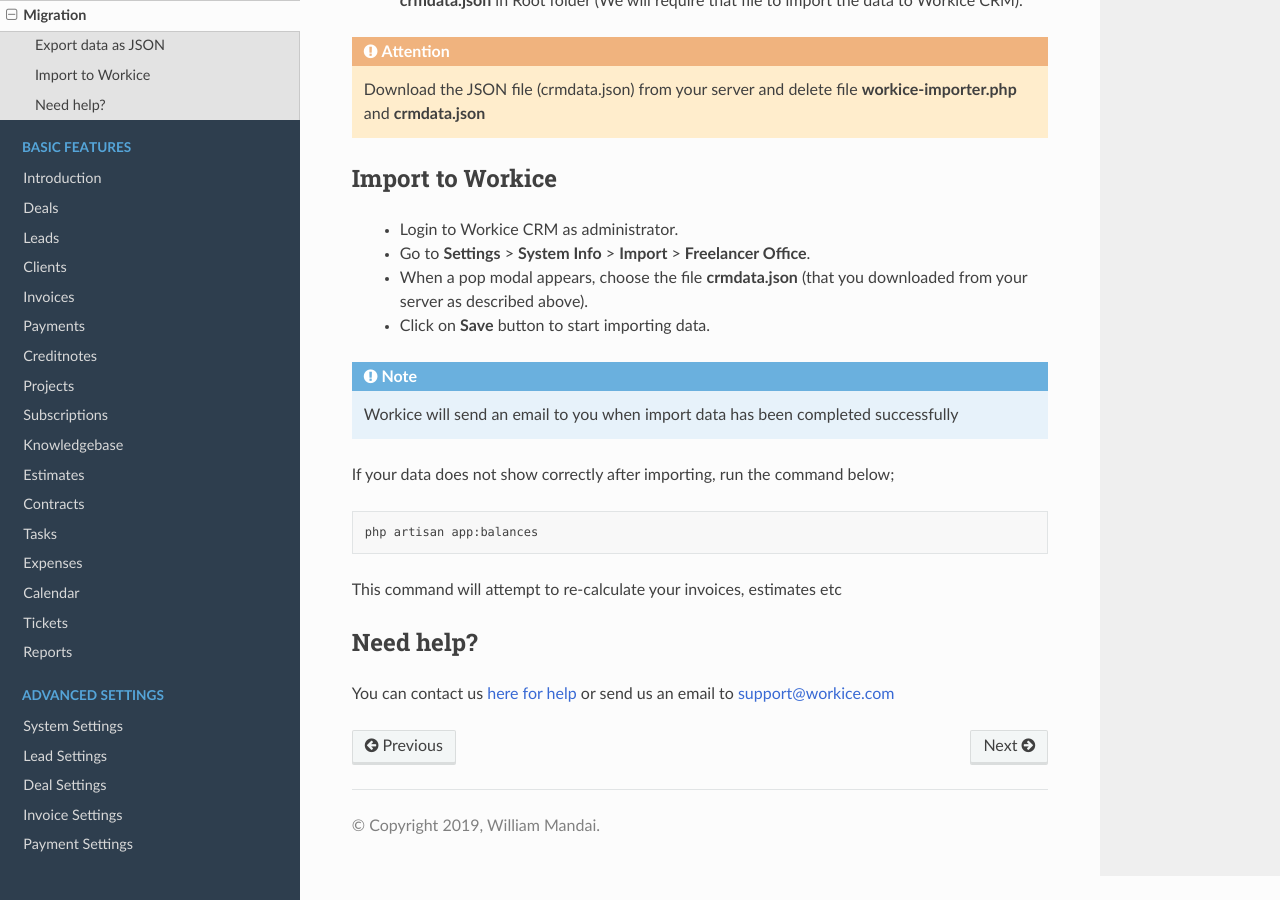
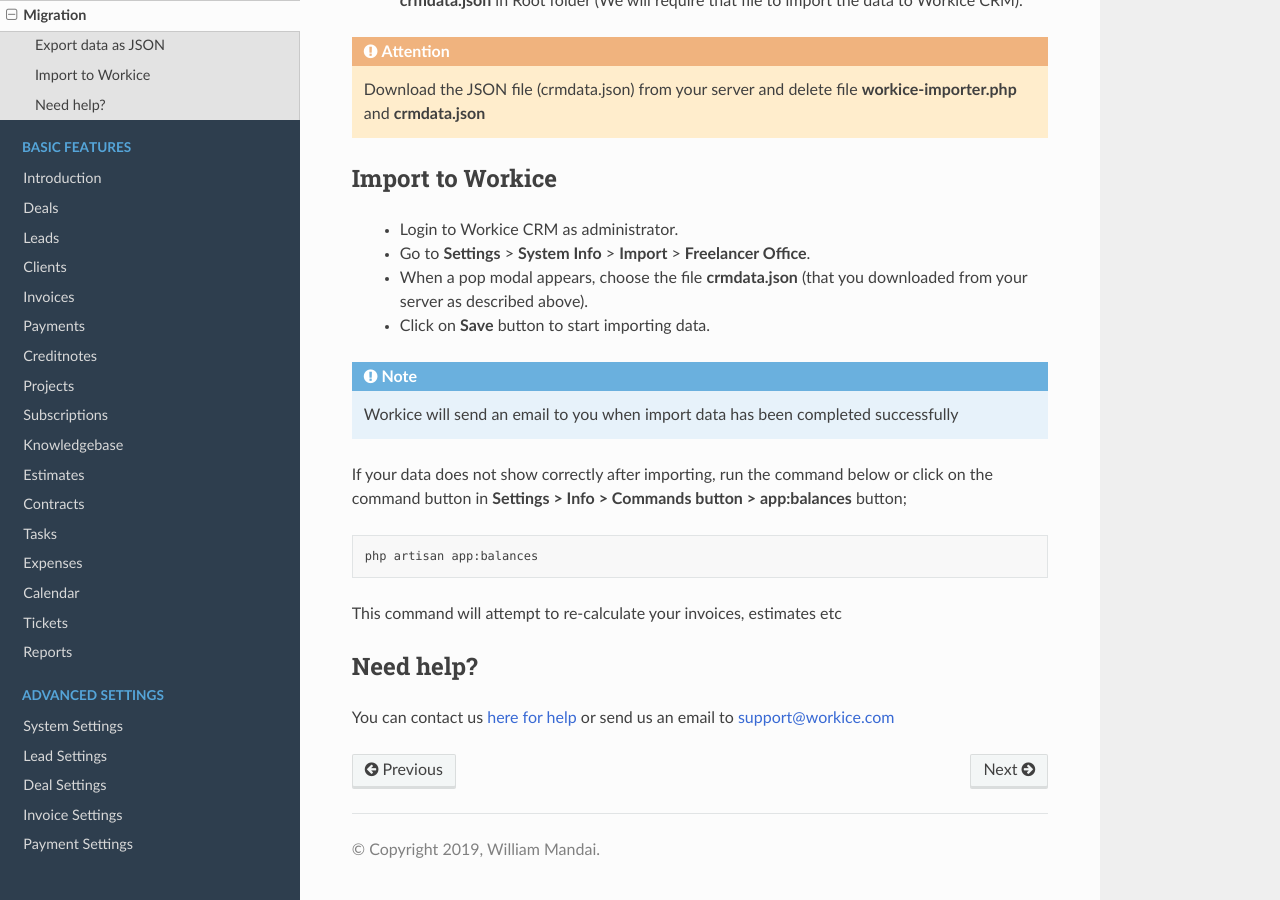
Before and after one commit to wmandai/workice-docs, a Sphinx documentation site: the page built from docs/source/migration.rst, in a window 1280 px wide and 900 px high, scrolled down 1039 px. Built offline with Sphinx 7.4.7 and the Read the Docs theme 2.0.0, drawn with Linux system fonts in a browser that asks for light colours.

Commit message:
Added web based command button tip

```diff
--- a/docs/source/migration.rst
+++ b/docs/source/migration.rst
@@ -32,7 +32,7 @@
 
 .. Note:: Workice will send an email to you when import data has been completed successfully
 
-If your data does not show correctly after importing, run the command below;
+If your data does not show correctly after importing, run the command below or click on the command button in **Settings > Info > Commands button > app:balances** button;
 
 .. code-block:: shell
 
```
